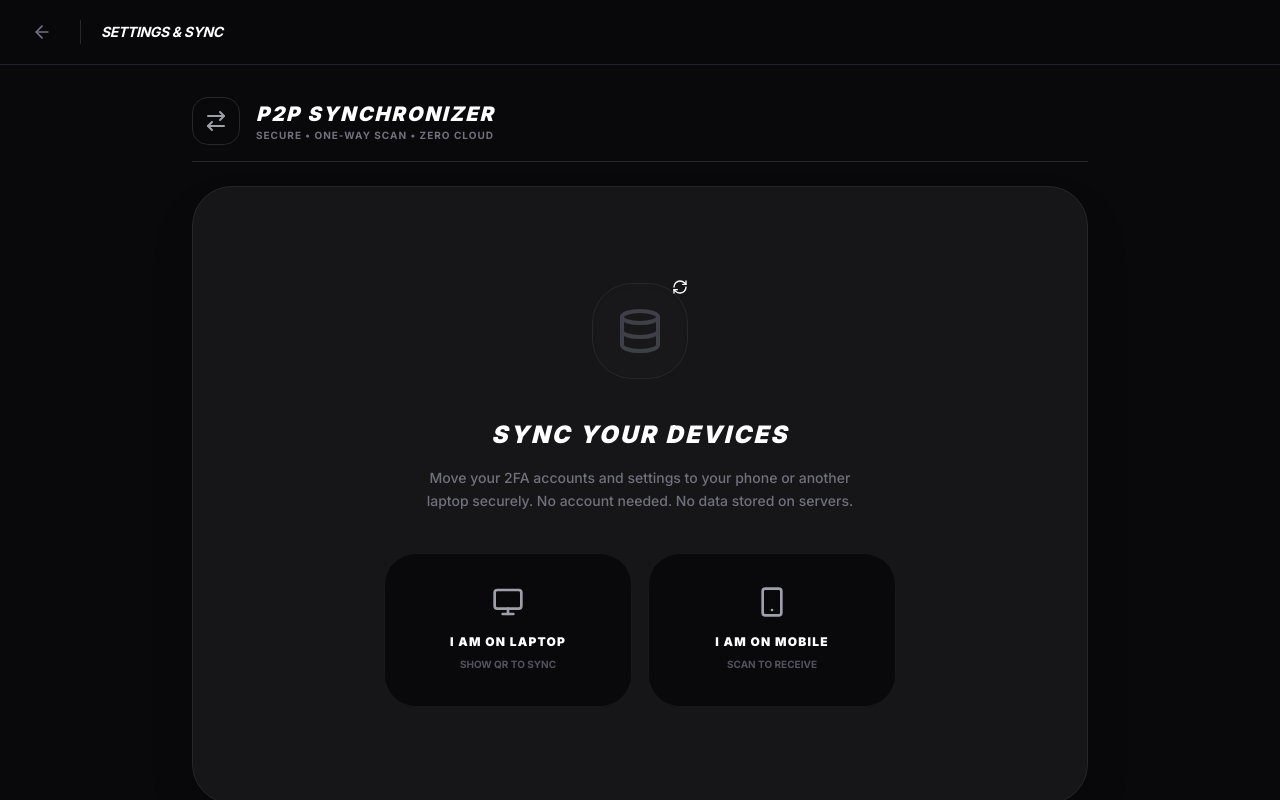
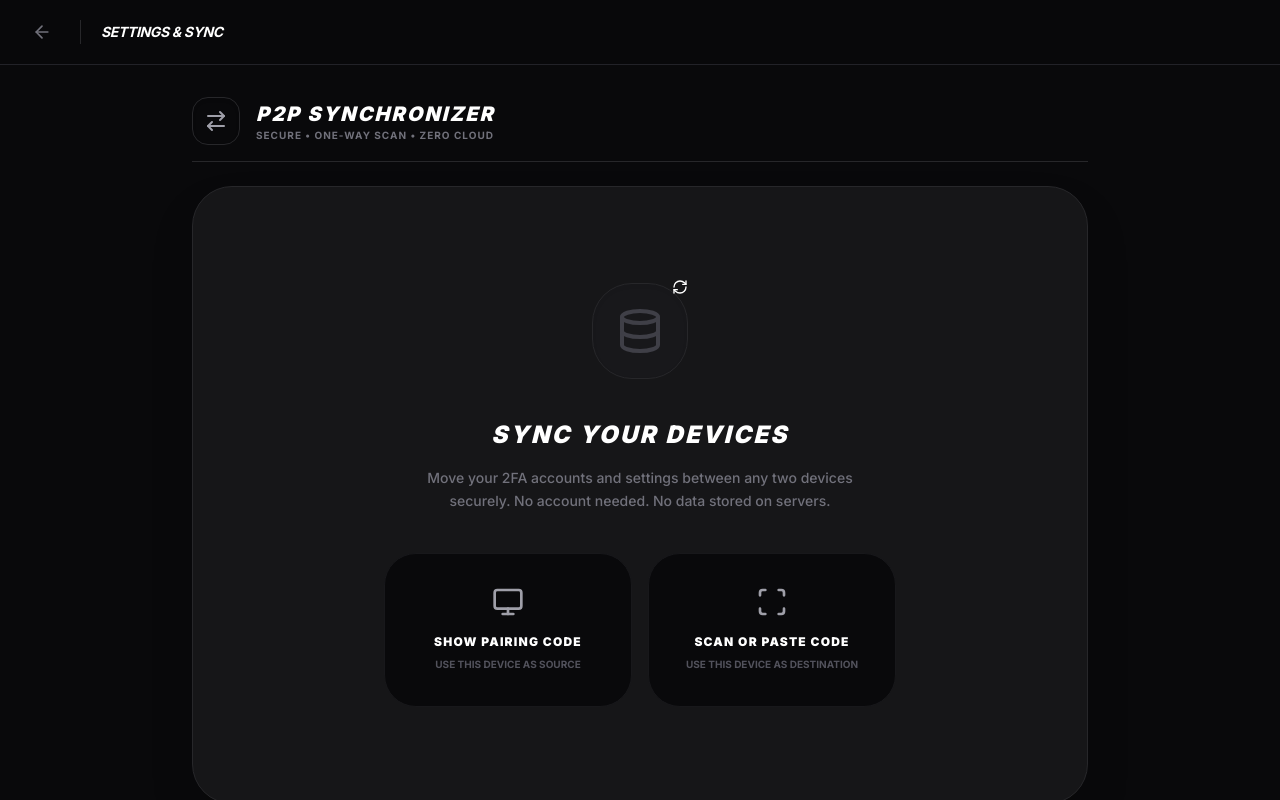
Before and after one commit to hisham-pp/toolkit, a Next.js app: page /settings in a window 1280 px wide. Shown: the top 800 px of the page. Built offline with nearby package versions, Linux system fonts and the light colour scheme.

Commit message:
feat(sync): improve device-agnostic pairing UI and robust error handling

```diff
--- a/src/app/settings/page.tsx
+++ b/src/app/settings/page.tsx
@@ -19,7 +19,6 @@ import {
   Settings as SettingsIcon,
   ChevronRight,
   Monitor,
-  Smartphone,
   Lock,
   Zap
 } from "lucide-react";
@@ -71,6 +70,7 @@ export default function SettingsPage() {
   const [p2pRole, setP2pRole] = useState<"sender" | "receiver" | null>(null);
   const [localSdp, setLocalSdp] = useState("");
   const [remoteSdp, setRemoteSdp] = useState("");
+  const [manualPairingString, setManualPairingString] = useState("");
   const [peer, setPeer] = useState<any>(null);
   const [isManual, setIsManual] = useState(false);
 
@@ -107,6 +107,7 @@ export default function SettingsPage() {
     setP2pRole(null);
     setLocalSdp("");
     setRemoteSdp("");
+    setManualPairingString("");
     setSignalId("");
     setEncryptionKey("");
     setIsManual(false);
@@ -371,6 +372,11 @@ export default function SettingsPage() {
   };
 
   const handleReceiverApproval = (offerSdp: string, sId: string, eKey: string) => {
+    if (!offerSdp) {
+      toast.error("Waiting for the laptop offer. Scan again or wait a moment.");
+      return;
+    }
+
     addLog("Approval granted. Initializing P2P connection...");
     const peerOptions = {
       initiator: false,
@@ -414,7 +420,15 @@ export default function SettingsPage() {
       setSyncPhase("error");
     });
 
-    newPeer.signal(JSON.parse(offerSdp));
+    try {
+      newPeer.signal(JSON.parse(offerSdp));
+    } catch (err) {
+      console.error("Invalid offer SDP", err);
+      toast.error("Invalid connection offer. Please rescan the QR code.");
+      cleanupSync();
+      return;
+    }
+
     setPeer(newPeer);
   };
 
@@ -547,7 +561,7 @@ export default function SettingsPage() {
                 <div className="max-w-md space-y-4">
                   <h3 className="text-2xl font-black text-white uppercase italic tracking-widest">Sync Your Devices</h3>
                   <p className="text-sm text-zinc-500 leading-relaxed font-medium">
-                    Move your 2FA accounts and settings to your phone or another laptop securely.
+                    Move your 2FA accounts and settings between any two devices securely.
                     No account needed. No data stored on servers.
                   </p>
                 </div>
@@ -560,8 +574,8 @@ export default function SettingsPage() {
                     <div className="absolute inset-0 bg-primary/5 opacity-0 group-hover:opacity-100 transition-opacity" />
                     <Monitor className="w-8 h-8 text-primary" />
                     <div className="text-center">
-                      <span className="block text-xs font-black text-white uppercase tracking-widest">I am on Laptop</span>
-                      <span className="text-[10px] text-zinc-600 font-bold uppercase">Show QR to Sync</span>
+                      <span className="block text-xs font-black text-white uppercase tracking-widest">Show Pairing Code</span>
+                      <span className="text-[10px] text-zinc-600 font-bold uppercase">Use this device as source</span>
                     </div>
                   </button>
 
@@ -570,10 +584,10 @@ export default function SettingsPage() {
                     className="group relative flex flex-col items-center gap-4 p-8 bg-zinc-950 border border-zinc-900 rounded-[2rem] hover:border-primary/50 transition-all overflow-hidden"
                   >
                     <div className="absolute inset-0 bg-primary/5 opacity-0 group-hover:opacity-100 transition-opacity" />
-                    <Smartphone className="w-8 h-8 text-primary" />
+                    <Scan className="w-8 h-8 text-primary" />
                     <div className="text-center">
-                      <span className="block text-xs font-black text-white uppercase tracking-widest">I am on Mobile</span>
-                      <span className="text-[10px] text-zinc-600 font-bold uppercase">Scan to Receive</span>
+                      <span className="block text-xs font-black text-white uppercase tracking-widest">Scan Or Paste Code</span>
+                      <span className="text-[10px] text-zinc-600 font-bold uppercase">Use this device as destination</span>
                     </div>
                   </button>
                 </div>
@@ -646,6 +660,7 @@ export default function SettingsPage() {
                             if (p2pRole === "sender") handleSenderApproval();
                             else handleReceiverApproval(remoteSdp, signalId, encryptionKey);
                           }}
+                          disabled={p2pRole === "receiver" && !remoteSdp}
                           className="flex-1 h-14 rounded-2xl bg-primary hover:bg-primary/90 text-white font-black uppercase tracking-widest shadow-xl shadow-primary/20"
                         >
                           Accept
@@ -664,7 +679,7 @@ export default function SettingsPage() {
                       <div className="space-y-6">
                         <div className="space-y-2">
                           <h5 className="text-[10px] font-black uppercase tracking-[0.2em] text-zinc-500">Step 1: Scan this QR</h5>
-                          <p className="text-xs text-zinc-400 font-medium">Open this same page on your phone and tap &quot;I am on Mobile&quot; to scan.</p>
+                          <p className="text-xs text-zinc-400 font-medium">Open this same page on the other device and choose &quot;Scan Or Paste Code&quot;.</p>
                         </div>
 
                         <div className="bg-white p-6 rounded-[2.5rem] shadow-xl flex items-center justify-center aspect-square max-w-[320px] mx-auto group relative">
@@ -684,7 +699,7 @@ export default function SettingsPage() {
                             <span className="text-[10px] font-black uppercase tracking-widest text-white">End-to-End Encrypted</span>
                           </div>
                           <p className="text-[10px] text-zinc-600 font-bold uppercase leading-relaxed">
-                            A secure temporary channel has been created. Once the mobile device scans this QR, you will be asked to approve the connection.
+                            A secure temporary channel has been created. Once the other device scans or pastes this code, you will be asked to approve the connection.
                           </p>
                         </div>
 
@@ -722,8 +737,8 @@ export default function SettingsPage() {
                     <>
                       <div className="space-y-6">
                         <div className="space-y-2">
-                          <h5 className="text-[10px] font-black uppercase tracking-[0.2em] text-zinc-500">Step 1: Scan Laptop QR</h5>
-                          <p className="text-xs text-zinc-400 font-medium">Scan the QR code displayed on your other device.</p>
+                          <h5 className="text-[10px] font-black uppercase tracking-[0.2em] text-zinc-500">Step 1: Scan Or Paste Code</h5>
+                          <p className="text-xs text-zinc-400 font-medium">Scan the QR code shown on the other device, or paste its pairing string manually.</p>
                         </div>
 
                         <div className="relative aspect-square w-full max-w-[320px] mx-auto rounded-[2.5rem] overflow-hidden border-2 border-dashed border-zinc-800 bg-zinc-950 flex items-center justify-center">
@@ -750,10 +765,10 @@ export default function SettingsPage() {
                         <div className="p-6 bg-zinc-950 border border-zinc-900 rounded-3xl space-y-4">
                            <div className="flex items-center gap-3">
                              <Zap className="w-4 h-4 text-amber-500" />
-                             <span className="text-[10px] font-black uppercase tracking-widest text-white">One-Way Scan Only</span>
+                             <span className="text-[10px] font-black uppercase tracking-widest text-white">Any Device Pairing</span>
                            </div>
                            <p className="text-[10px] text-zinc-600 font-bold uppercase leading-relaxed">
-                             Your laptop doesn&apos;t need to scan anything. Just scan its screen once, and we&apos;ll handle the rest securely.
+                             This works for laptop-to-laptop, mobile-to-laptop, or mobile-to-mobile. One device shows the pairing code, the other scans it or pastes it.
                            </p>
                         </div>
 
@@ -769,9 +784,9 @@ export default function SettingsPage() {
                               <div className="space-y-3 animate-in fade-in slide-in-from-top-2 duration-200">
                                 <M3Textarea
                                   placeholder="Paste pairing string from other device..."
-                                  value={remoteSdp}
+                                  value={manualPairingString}
                                   onChange={(e) => {
-                                    setRemoteSdp(e.target.value);
+                                    setManualPairingString(e.target.value);
                                     if (e.target.value.startsWith("toolkit-sync:v1:")) {
                                       handleScannedData(e.target.value);
                                     }
```
